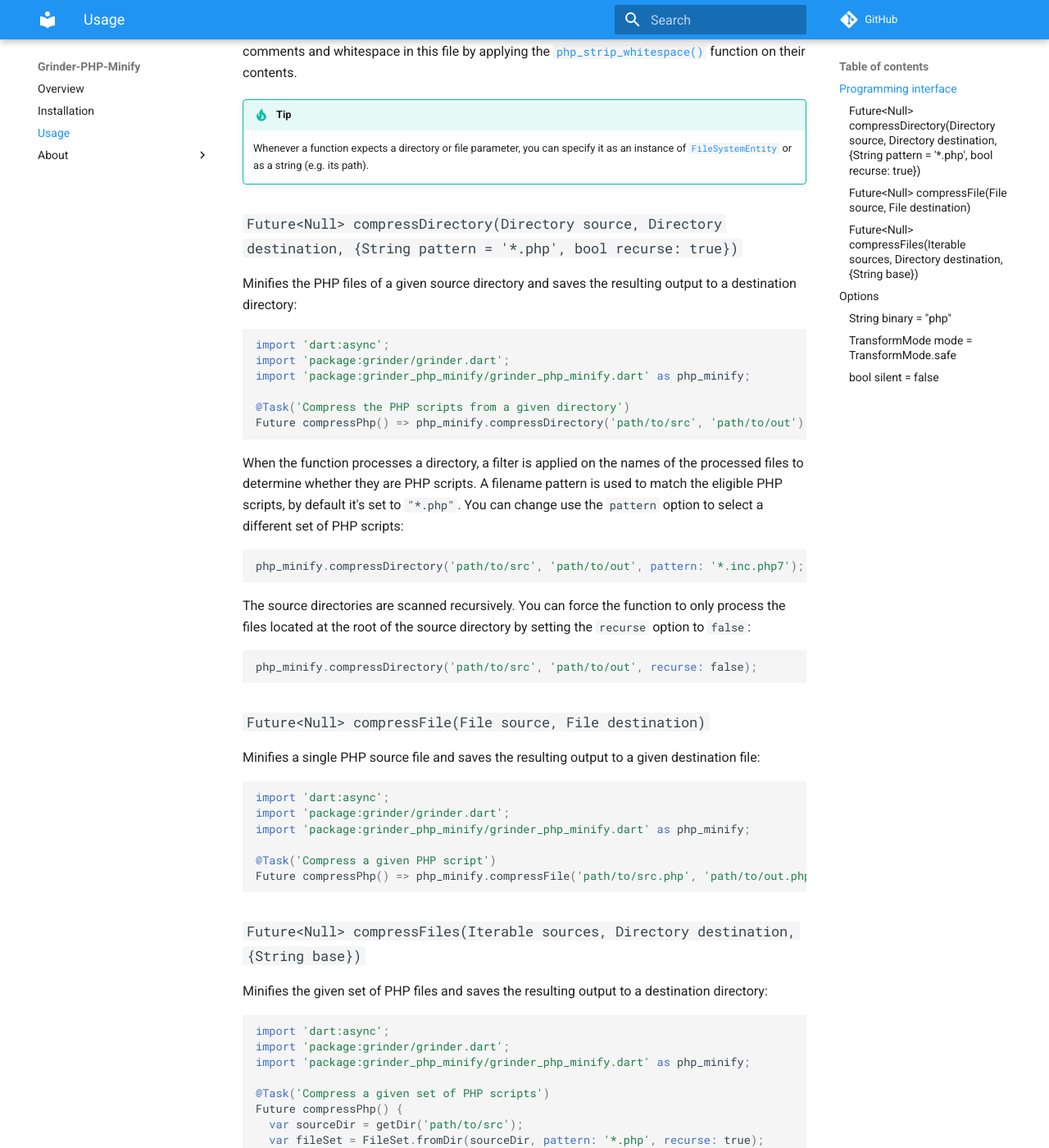
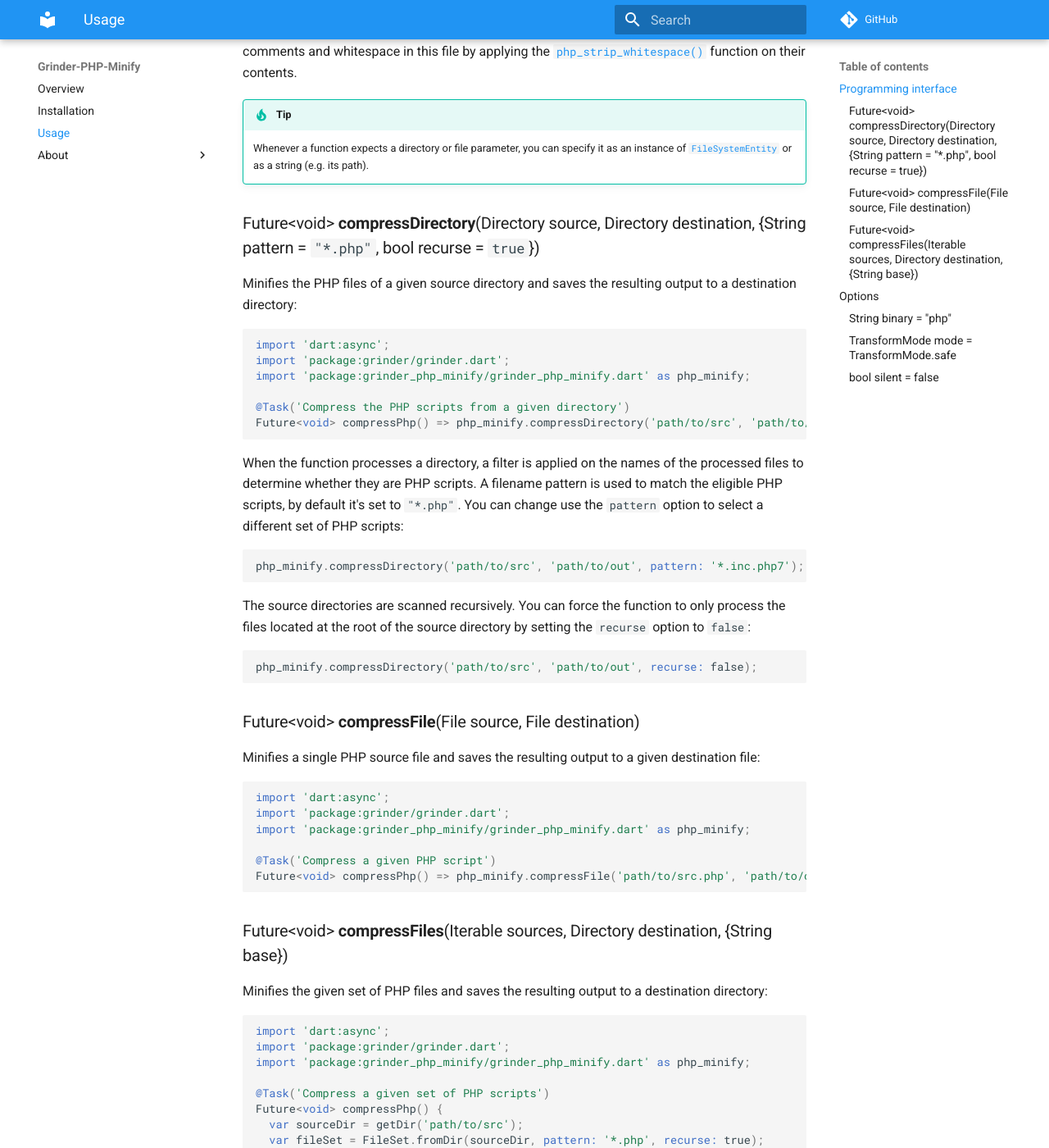
Before and after one commit to cedx/grinder-php-minify, an MkDocs documentation site: the page built from doc/usage.md, in a window 1280 px wide and 1400 px high, scrolled down 323 px. Shown: the whole window at 82% size. Built offline with MkDocs 1.6.1 and Material for MkDocs 9.7.7, drawn with Linux system fonts in a browser that asks for light colours; comment, search, counter and statistics services are not loaded; old or Windows-style settings are respelled for this version of MkDocs; some of the changed text lies outside the part shown.

Commit message:
Using the `void` return type

````diff
--- a/doc/usage.md
+++ b/doc/usage.md
@@ -8,7 +8,7 @@ The plug-in provides a set of functions that take a list of [PHP](https://secure
     Whenever a function expects a directory or file parameter,
     you can specify it as an instance of [`FileSystemEntity`](https://api.dartlang.org/stable/dart-io/FileSystemEntity-class.html) or as a string (e.g. its path).
 
-### `Future<Null> compressDirectory(Directory source, Directory destination, {String pattern = '*.php', bool recurse: true})`
+### Future&lt;void&gt; **compressDirectory**(Directory source, Directory destination, {String pattern = `"*.php"`, bool recurse = `true`})
 Minifies the PHP files of a given source directory and saves the resulting output to a destination directory:
 
 ```dart
@@ -17,7 +17,7 @@ import 'package:grinder/grinder.dart';
 import 'package:grinder_php_minify/grinder_php_minify.dart' as php_minify;
 
 @Task('Compress the PHP scripts from a given directory')
-Future compressPhp() => php_minify.compressDirectory('path/to/src', 'path/to/out');
+Future<void> compressPhp() => php_minify.compressDirectory('path/to/src', 'path/to/out');
 ```
 
 When the function processes a directory, a filter is applied on the names of the processed files to determine whether they are PHP scripts. A filename pattern is used to match the eligible PHP scripts, by default it's set to `"*.php"`. You can change use the `pattern` option to select a different set of PHP scripts:
@@ -32,7 +32,7 @@ The source directories are scanned recursively. You can force the function to on
 php_minify.compressDirectory('path/to/src', 'path/to/out', recurse: false);
 ```
 
-### `Future<Null> compressFile(File source, File destination)`
+### Future&lt;void&gt; **compressFile**(File source, File destination)
 Minifies a single PHP source file and saves the resulting output to a given destination file:
 
 ```dart
@@ -41,10 +41,10 @@ import 'package:grinder/grinder.dart';
 import 'package:grinder_php_minify/grinder_php_minify.dart' as php_minify;
 
 @Task('Compress a given PHP script')
-Future compressPhp() => php_minify.compressFile('path/to/src.php', 'path/to/out.php');
+Future<void> compressPhp() => php_minify.compressFile('path/to/src.php', 'path/to/out.php');
 ```
 
-### `Future<Null> compressFiles(Iterable sources, Directory destination, {String base})`
+### Future&lt;void&gt; **compressFiles**(Iterable sources, Directory destination, {String base})
 Minifies the given set of PHP files and saves the resulting output to a destination directory:
 
 ```dart
@@ -53,7 +53,7 @@ import 'package:grinder/grinder.dart';
 import 'package:grinder_php_minify/grinder_php_minify.dart' as php_minify;
 
 @Task('Compress a given set of PHP scripts')
-Future compressPhp() {
+Future<void> compressPhp() {
   var sourceDir = getDir('path/to/src');
   var fileSet = FileSet.fromDir(sourceDir, pattern: '*.php', recurse: true);
   return php_minify.compressFiles(fileSet.files, 'path/to/out', base: sourceDir.path);
@@ -74,7 +74,7 @@ php_minify.compressFiles(['src/script.php'], 'out', base: 'src');
 ## Options
 All functions also support the following optional named parameters:
 
-### `String binary = "php"`
+### String **binary** = `"php"`
 The functions rely on the availability of the [PHP](https://secure.php.net) executable on the target system. By default, the functions will use the `php` binary found on the system path.
 
 If a function cannot find the default `php` binary, or if you want to use a different one, you can provide the path to the `php` executable by using the `binary` option:
@@ -83,7 +83,7 @@ If a function cannot find the default `php` binary, or if you want to use a diff
 php_minify.compressFile('path/to/src', 'path/to/out', binary: r'C:\Program Files\PHP\php.exe');
 ```
 
-### `TransformMode mode = TransformMode.safe`
+### TransformMode **mode** = `TransformMode.safe`
 The functions can work in two manners, which can be selected using the `mode` option:
 
 - the `safe` mode: as its name implies, this mode is very reliable. But it is also very slow as it spawns a new PHP process for every file to be processed. This is the default mode.
````
Also changed, not shown: other parts of doc/usage.md (+5 -2 lines), 5 other files.
